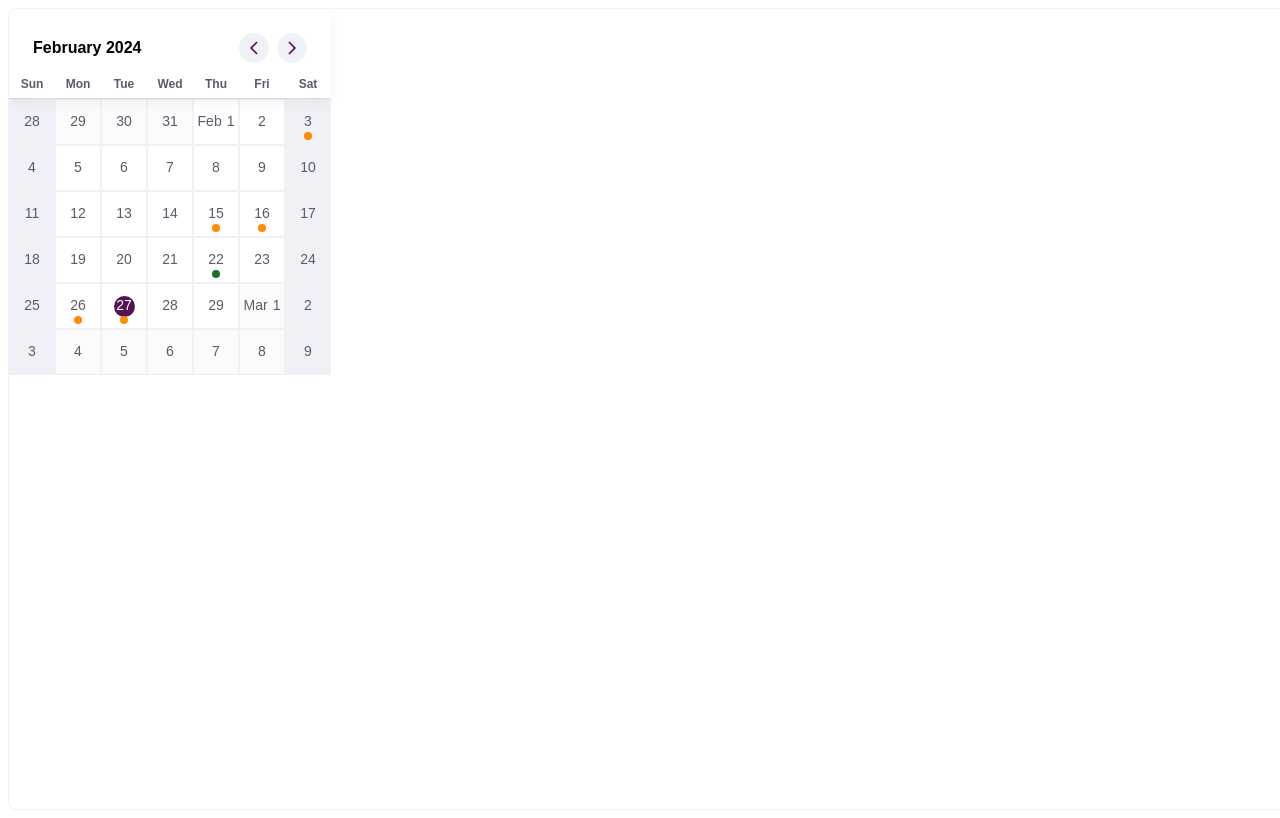
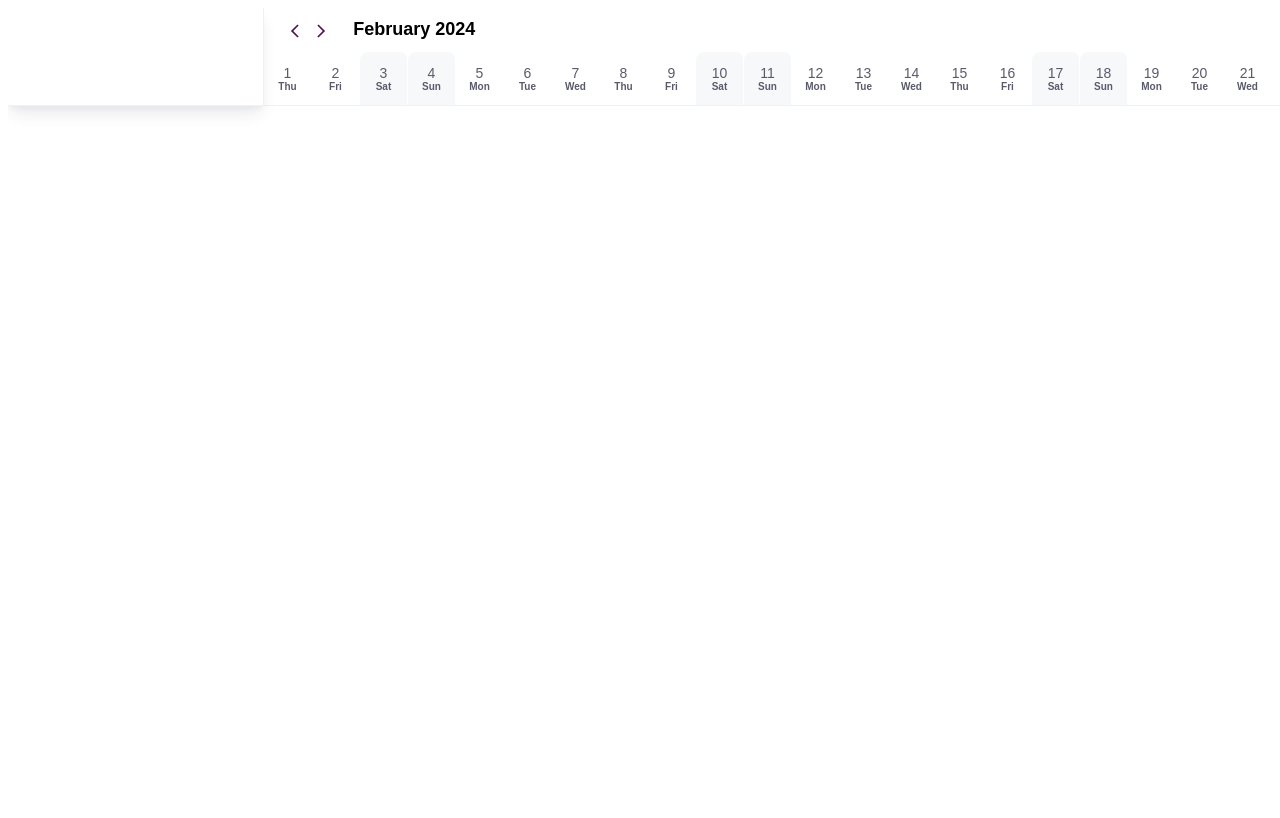
Before and after one commit to rahul-singh-airindia/ai-calendar, an Angular app: page / in a window 1280 px wide. Built offline with nearby package versions, Linux system fonts and the light colour scheme.

Commit message:
feat: taking direct data points

```diff
--- a/src/app/app.component.html
+++ b/src/app/app.component.html
@@ -1,16 +1,18 @@
-<!-- <team-absence
+<team-absence
   [width]="'100vw'"
   [height]="'40vh'"
   [scale]="1"
-  [teamAbsence]="teamAbsence"
-></team-absence> -->
+  [resource]="resource"
+  [teamLeavesHoliday]="teamLeavesHoliday"
+></team-absence>
 
-<holiday-calendar
+<!-- <holiday-calendar
   [device]="'mobile'"
+  [scale]="1"
   [width]="'100vw'"
   [height]="'100vh'"
-  [leaveHoliday]="leaveHoliday"
-></holiday-calendar>
+  [leaveHoliday]="leaveHoliday.data.upcomingHolidayLeavesCalendarView"
+></holiday-calendar> -->
 
 <!-- <learning-calendar
   [width]="'50vw'"
--- a/src/app/app.component.ts
+++ b/src/app/app.component.ts
@@ -10,5 +10,7 @@ import leaveHolidayData from 'src/assets/data/holiday_calendar.json';
 export class AppComponent {
   title = 'aiCalendar';
   teamAbsence = teamAbsenceData;
+  resource = teamAbsenceData.data.resourceData;
+  teamLeavesHoliday = teamAbsenceData.data.teamLeavesHolidayData;
   leaveHoliday = leaveHolidayData;
 }
--- a/src/app/shared/ai-calendar/holiday-calendar/holiday-calendar.component.ts
+++ b/src/app/shared/ai-calendar/holiday-calendar/holiday-calendar.component.ts
@@ -20,7 +20,8 @@ export class HolidayCalendarComponent implements OnInit {
   @Input('device')
   device: string = 'desktop';
   @Input('leaveHoliday')
-  leaveHoliday: HolidayCalendar = {} as HolidayCalendar;
+  // leaveHoliday: HolidayCalendar = {} as HolidayCalendar;
+  leaveHoliday: LeaveHolidayData[] = [];
 
   leaveHolidayData: LeaveHolidayData[] = [];
   currentDate: Date = new Date();
@@ -30,8 +31,7 @@ export class HolidayCalendarComponent implements OnInit {
   constructor() {}
 
   ngOnInit(): void {
-    this.leaveHolidayData =
-      this.leaveHoliday.data.upcomingHolidayLeavesCalendarView;
+    this.leaveHolidayData = this.leaveHoliday;
     this.generateCalendar(this.currentDate);
   }
 
--- a/src/app/shared/ai-calendar/team-absence/team-absence.component.ts
+++ b/src/app/shared/ai-calendar/team-absence/team-absence.component.ts
@@ -18,8 +18,10 @@ export class TeamAbsenceComponent implements OnInit {
   height: string = '100%';
   @Input('scale')
   scale: number = 1;
-  @Input('teamAbsence')
-  teamAbsence: TeamAbsence = {} as TeamAbsence;
+  @Input('resource')
+  resource: ResourceData[] = [];
+  @Input('teamLeavesHoliday')
+  teamLeavesHoliday: TeamLeaveHolidayData[] = [];
 
   resourceData: ResourceData[] = [];
   teamLeavesHolidayData: TeamLeaveHolidayData[] = [];
@@ -31,8 +33,8 @@ export class TeamAbsenceComponent implements OnInit {
   constructor() {}
 
   ngOnInit(): void {
-    this.resourceData = this.teamAbsence.data.resourceData;
-    this.teamLeavesHolidayData = this.teamAbsence.data.teamLeavesHolidayData;
+    this.resourceData = this.resourceData;
+    this.teamLeavesHolidayData = this.teamLeavesHolidayData;
     this.generateCalendar(this.currentDate);
   }
 
```
